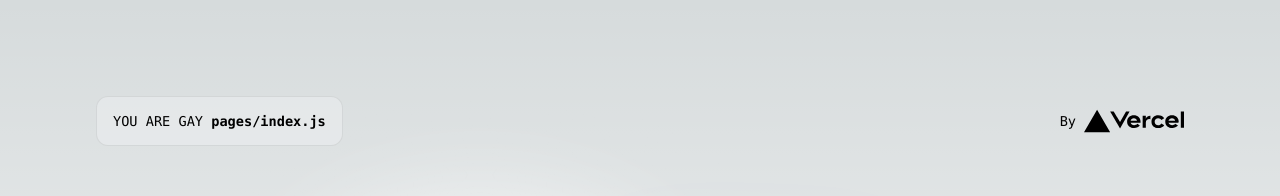
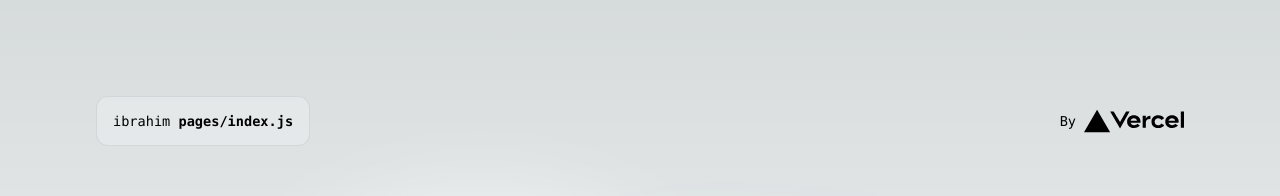
Before and after one commit to Jish2/hot-take, a Next.js app in the folder frontend/: page / in a window 1280 px wide. Shown: the top 196 px of the page. Built offline with nearby package versions, Linux system fonts and the light colour scheme.

Commit message:
publishing branch

```diff
--- a/frontend/pages/index.js
+++ b/frontend/pages/index.js
@@ -17,7 +17,7 @@ export default function Home() {
       <main className={styles.main}>
         <div className={styles.description}>
           <p>
-            YOU ARE GAY&nbsp;
+            ibrahim&nbsp;
             <code className={styles.code}>pages/index.js</code>
           </p>
           <div>
```
